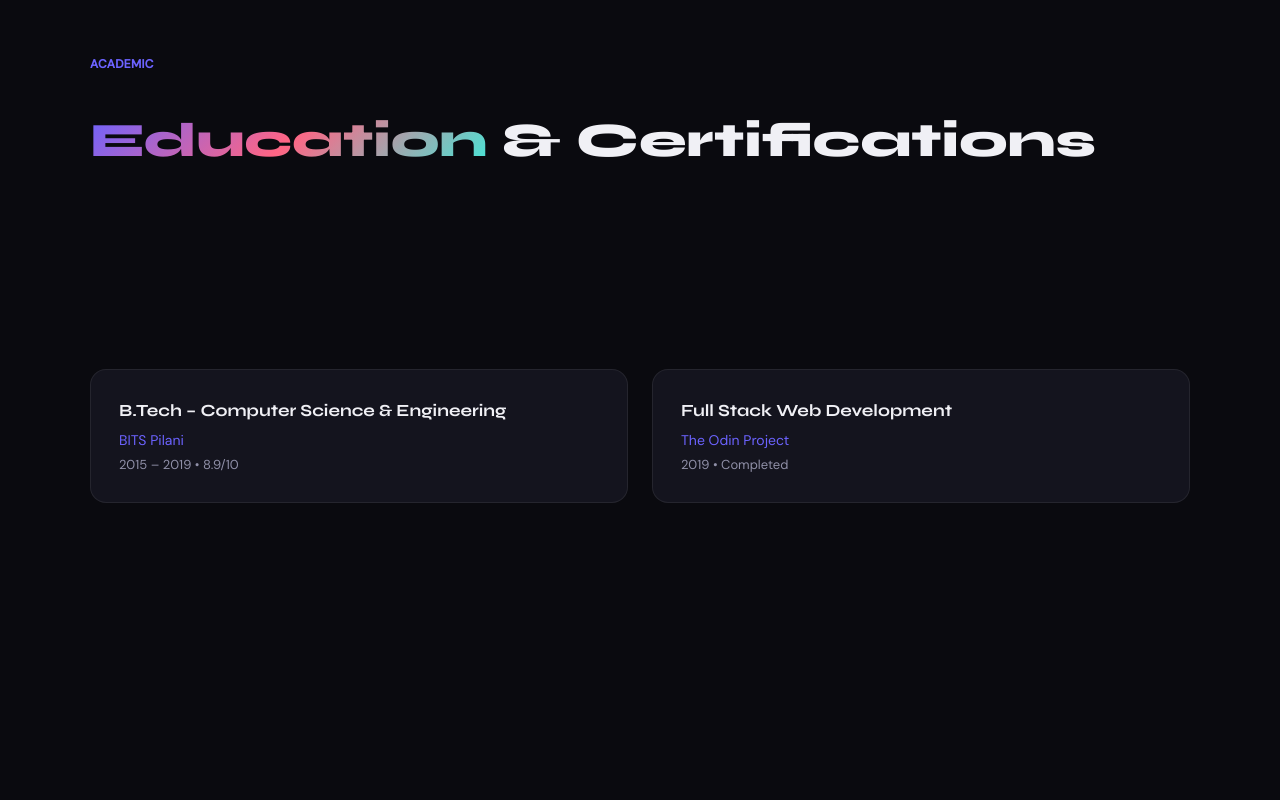
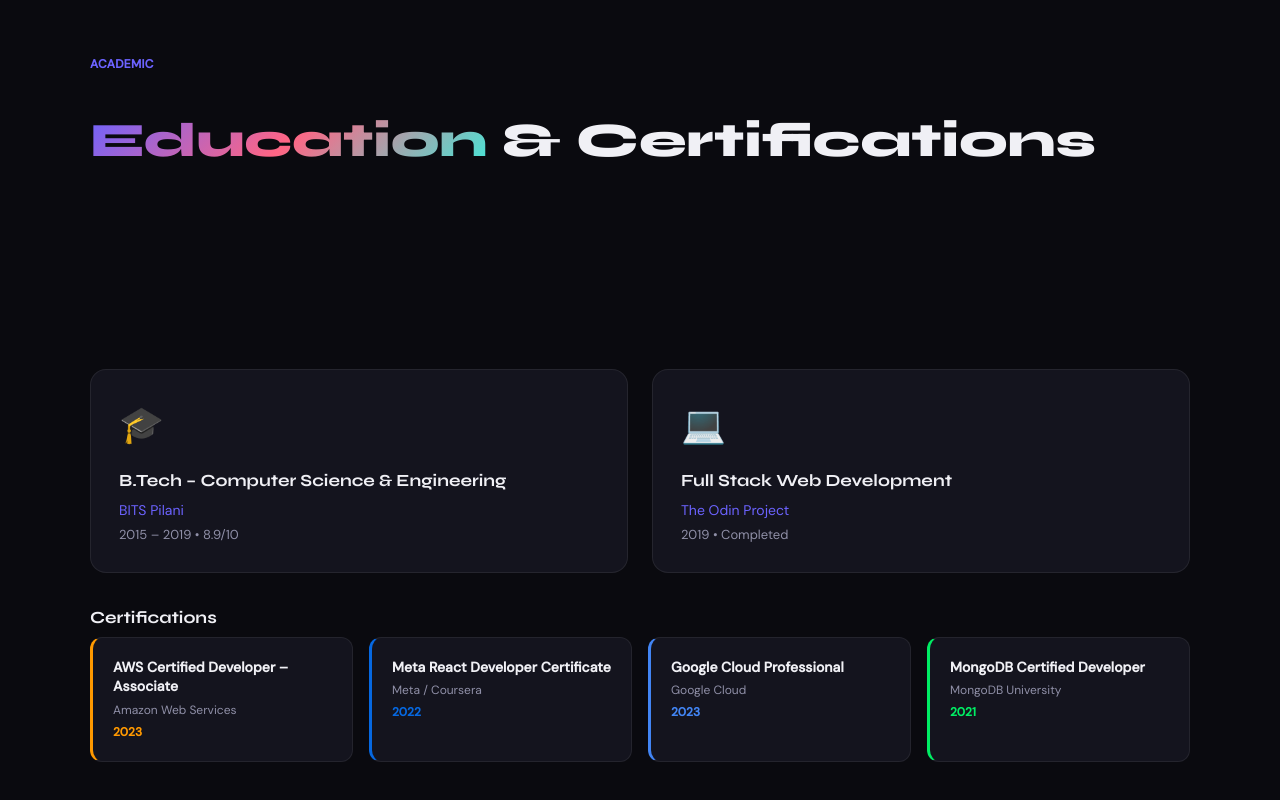
Before and after one commit to Jisap/vite-devportfolio, a React (Vite) app: page / in a window 1280 px wide. Shown: the part 4891-5691 px from the top of the page. Before the commit the page ends 5526 px from the top, so only its background shows below. Built offline with nearby package versions, Linux system fonts and the light colour scheme.

Commit message:
feat: add Education section with academic and certification details

```diff
--- a/src/sections/Education.jsx
+++ b/src/sections/Education.jsx
@@ -33,6 +33,10 @@
                   transition: `all 0.6s ${i * 0.1}s ease`
                 }}
               >
+                <div className="text-[36px] mb-4">
+                  {e.icon}
+                </div>
+
                 <h3 className="font-syne font-bold text-[17px] mb-1.5">
                   {e.deg}
                 </h3>
@@ -47,6 +51,41 @@
               </div>
             ))}
           </div>
+
+          {/* Certifications Title */}
+          <h3 className="font-syne font-bold text-[17px] mb-1.5">
+            Certifications
+          </h3>
+
+          <div className="grid gap-4 grid-cols-[repeat(auto-fit,minmax(220px,1fr))]">
+            {CERTS.map((c, i) => (
+              <div
+                key={c.name}
+                className="bg-card border border-border rounded-xl p-5"
+                style={{
+                  opacity: inView ? 1 : 0,
+                  transform: inView ? "none" : "translateY(20px)",
+                  transition: `all 0.6s ${0.4 + i * 0.1}s ease`,
+                  borderLeft: `3px solid ${c.color}`
+                }}
+              >
+                <div className="font-semibold text-[14px] mb-1 leading-[1.4]">
+                  {c.name}
+                </div>
+
+                <div className="text-text2 text-[12px]">
+                  {c.org}
+                </div>
+
+                <div
+                  className="text-[12px] mt-1 font-semibold"
+                  style={{ color: c.color }}
+                >
+                  {c.year}
+                </div>
+              </div>
+            ))}
+          </div>
         </div>
       </section>
     </>
```
